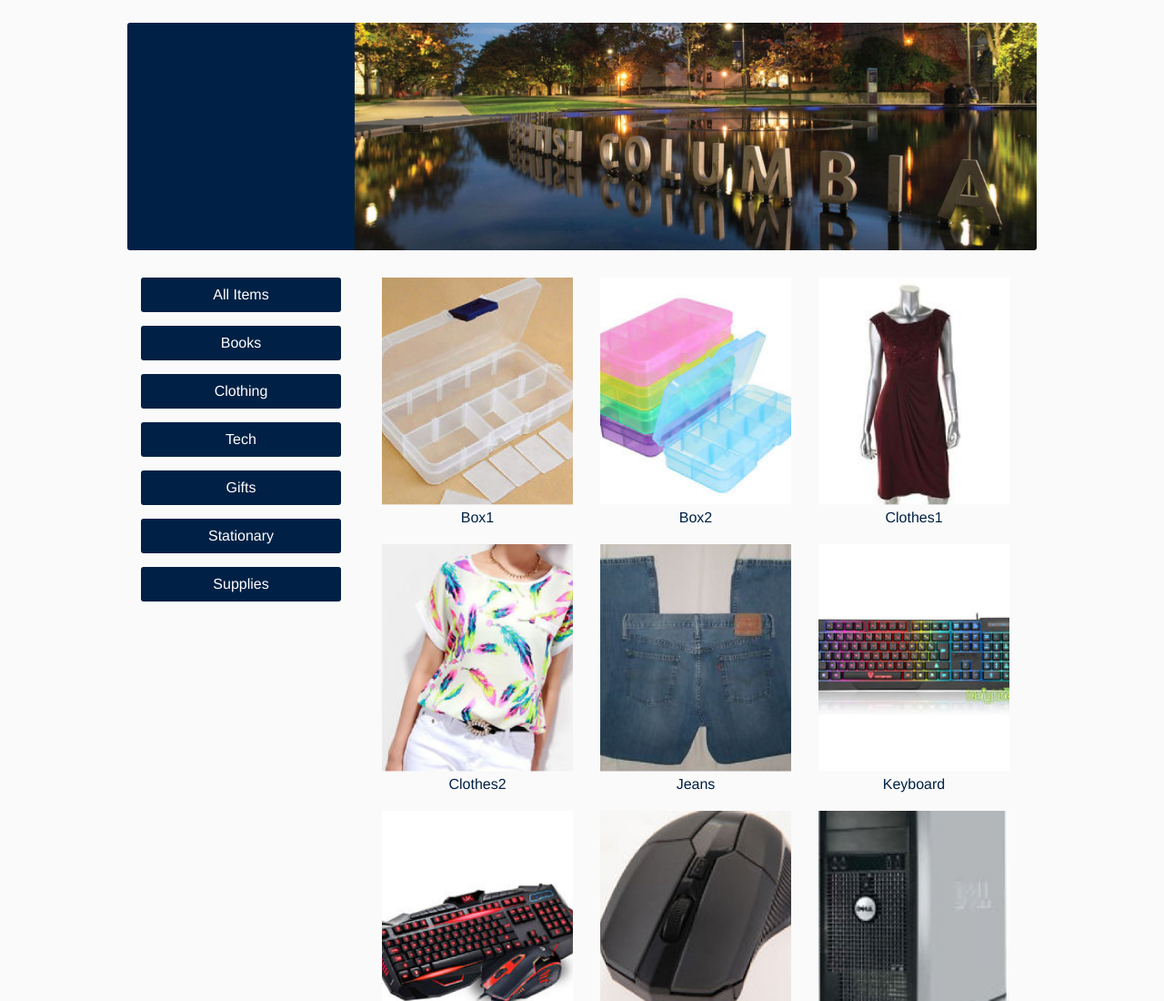
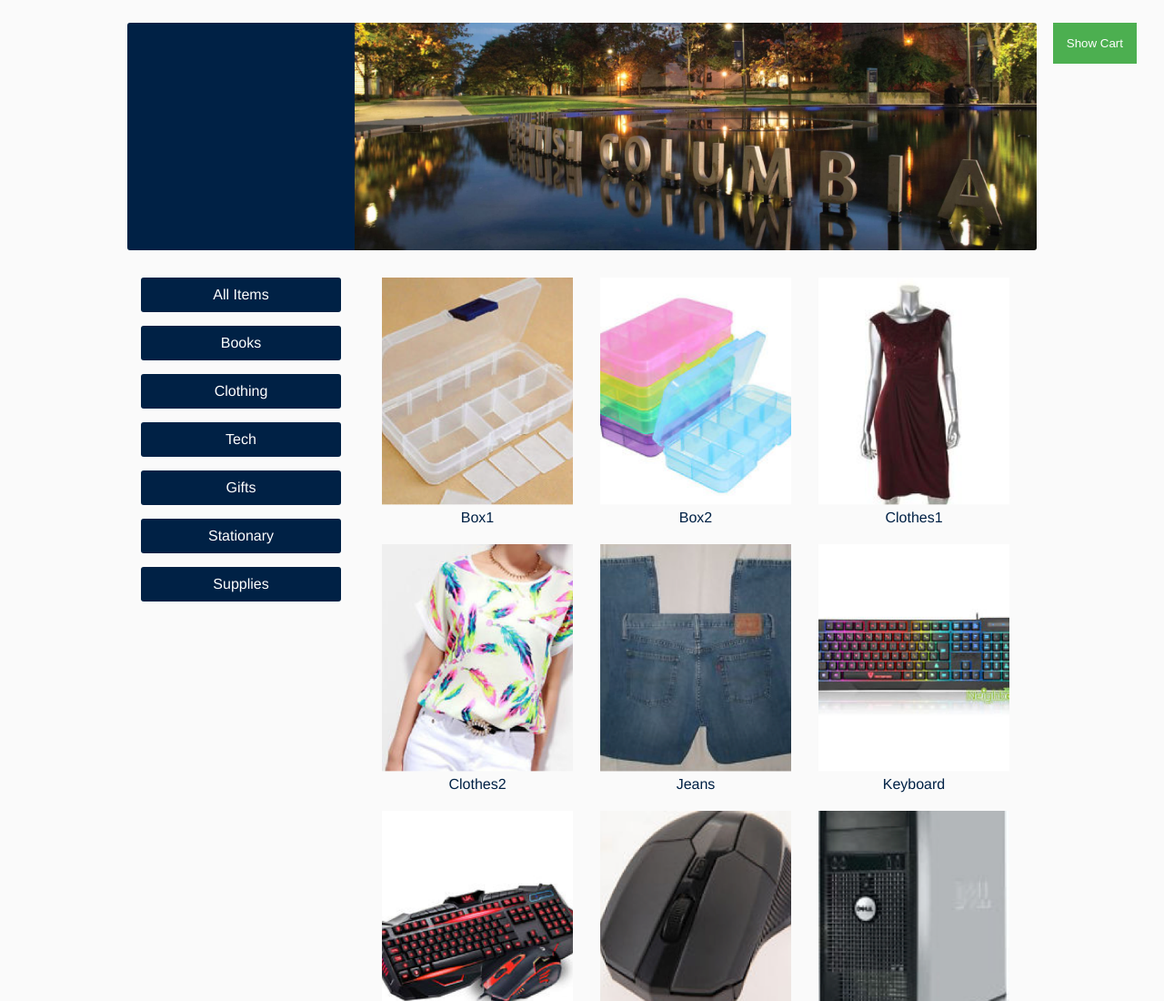
Before and after one commit to jacobtwlee/ubc-bookstore, a plain HTML site: page index.html in a window 1280 px wide. Shown: the top 1100 px of the page at 91% size. Drawn offline with nearby package versions, Linux system fonts and the light colour scheme.

Commit message:
added part 4

```diff
--- a/css/styles.css
+++ b/css/styles.css
@@ -182,3 +182,14 @@ body {
 .cartButton:hover {
     opacity: 1;
 }
+
+#showCartButton{
+    position: absolute;
+    right: 30px;
+    background-color: #4CAF50; /* Green */
+    border: none;
+    color: white;
+    padding: 15px 15px;
+    text-align: center;
+    text-decoration: none;
+}
--- a/index.html
+++ b/index.html
@@ -7,6 +7,7 @@
         <link rel="stylesheet" type="text/css" href="css/styles.css">
     </head>
     <body>
+        <button id="showCartButton" onclick="showCart()">Show Cart</button>
         <div id="header" class="row">
             <div id="logo" class="col-left"></div>
             <div id="welcomeBanner" class="col-right"></div>
--- a/js/scripts.js
+++ b/js/scripts.js
@@ -3,6 +3,10 @@
 var cart = {}
 var products = {}
 var inactiveTime = 0;
+
+function showCart(){
+    window.alert("Your cart contains: \n" + JSON.stringify(products, null, 2));
+}
 
 function addToCart(productName) {
     inactiveTime = 0; // reset the timer
```
